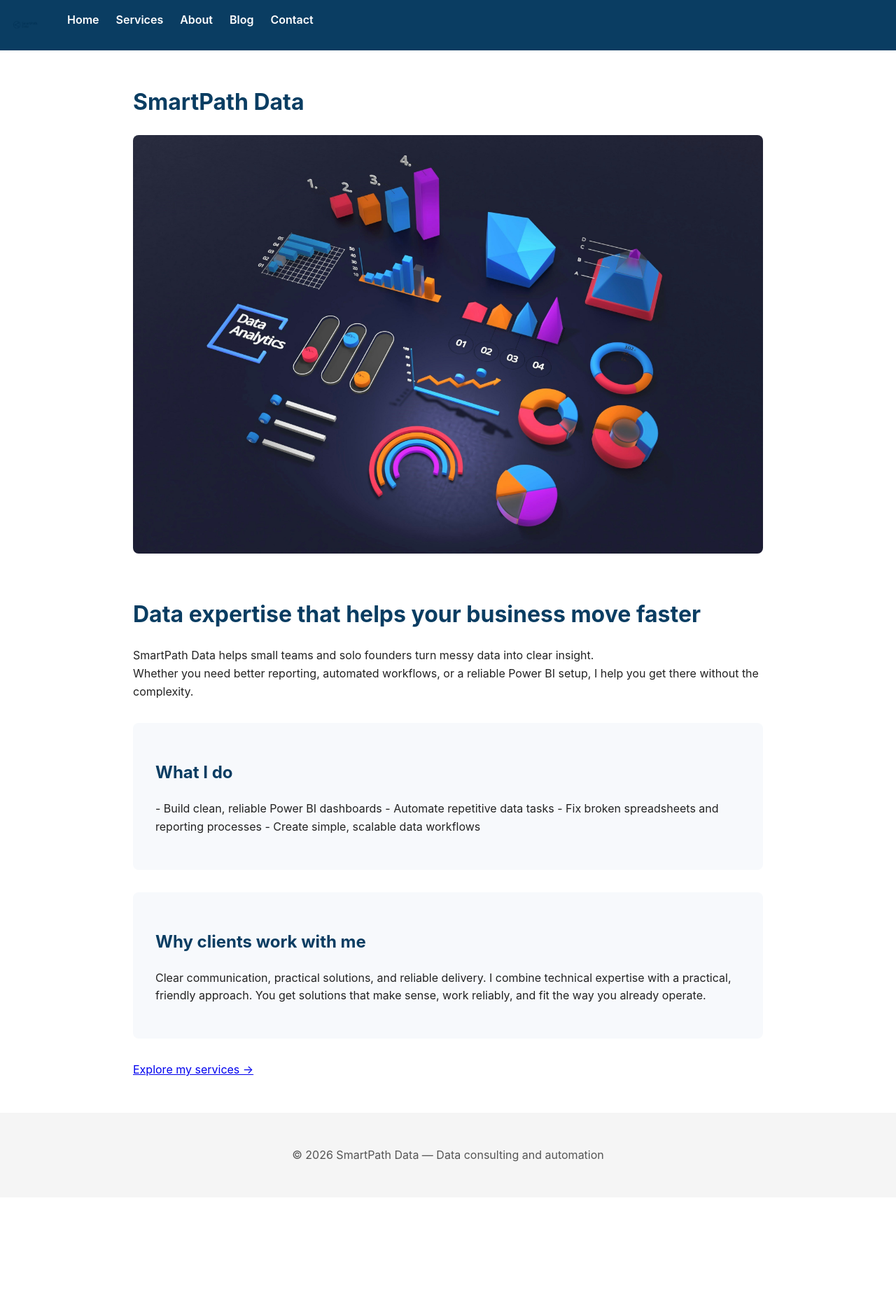
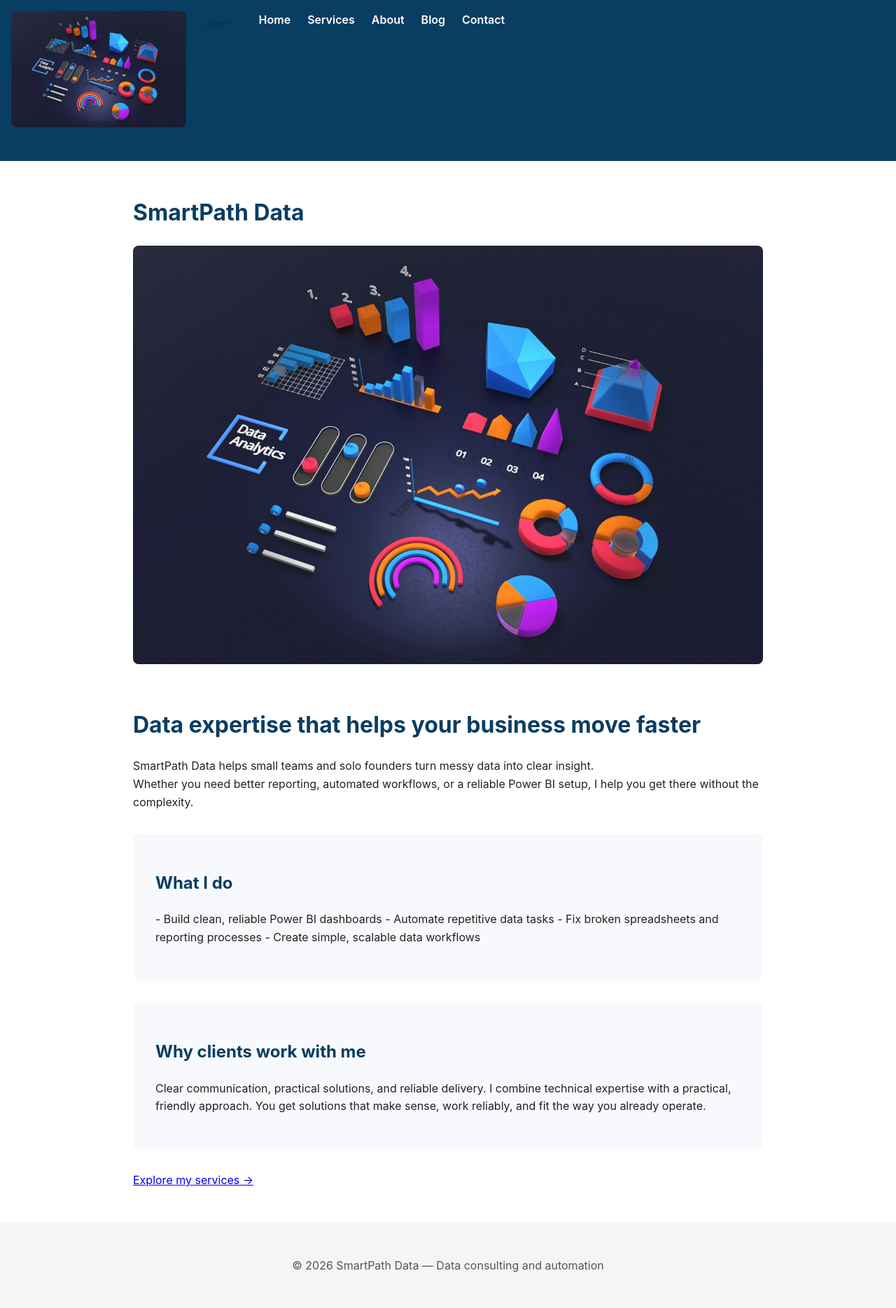
Before and after one commit to smartpathdata/smartpathdata.github.io, a Jekyll site: the page built from index.md, in a window 1280 px wide. Shown: the whole page at 70% size. Built offline with Jekyll 4.4.1, drawn with Linux system fonts in a browser that asks for light colours; before the commit the page ends 1711 px from its top, so only the background shows below that.

Commit message:
Update default.html

```diff
--- a/_layouts/default.html
+++ b/_layouts/default.html
@@ -10,6 +10,7 @@
 
 <header>
   <nav>
+  <img src="/assets/images/1unsplash.jpg" alt="SmartPath Data banner" style="width:20%; border-radius:8px; margin-bottom:2rem;">
   <img src="/assets/images/cplogo2.png" alt="SmartPath Data" style="height:40px; margin-right:1rem;">
   <a href="/">Home</a>
   <a href="/services">Services</a>
```
